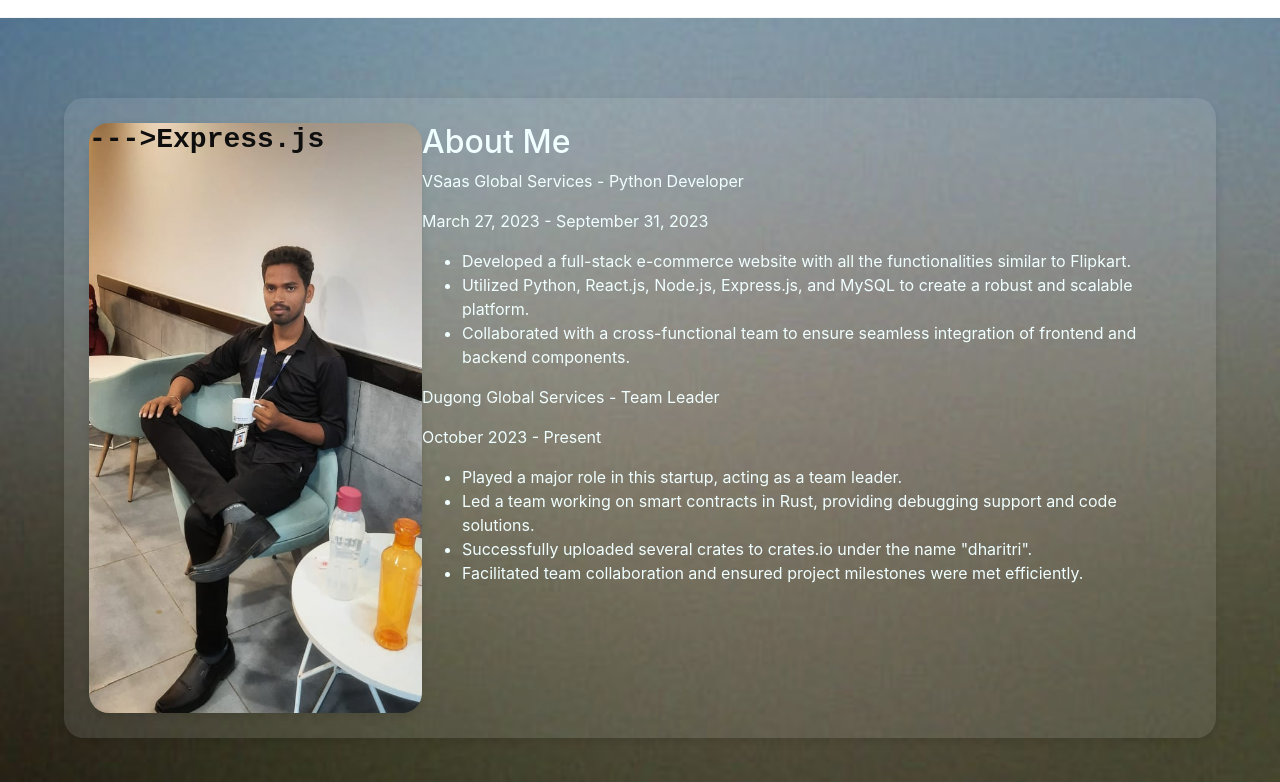
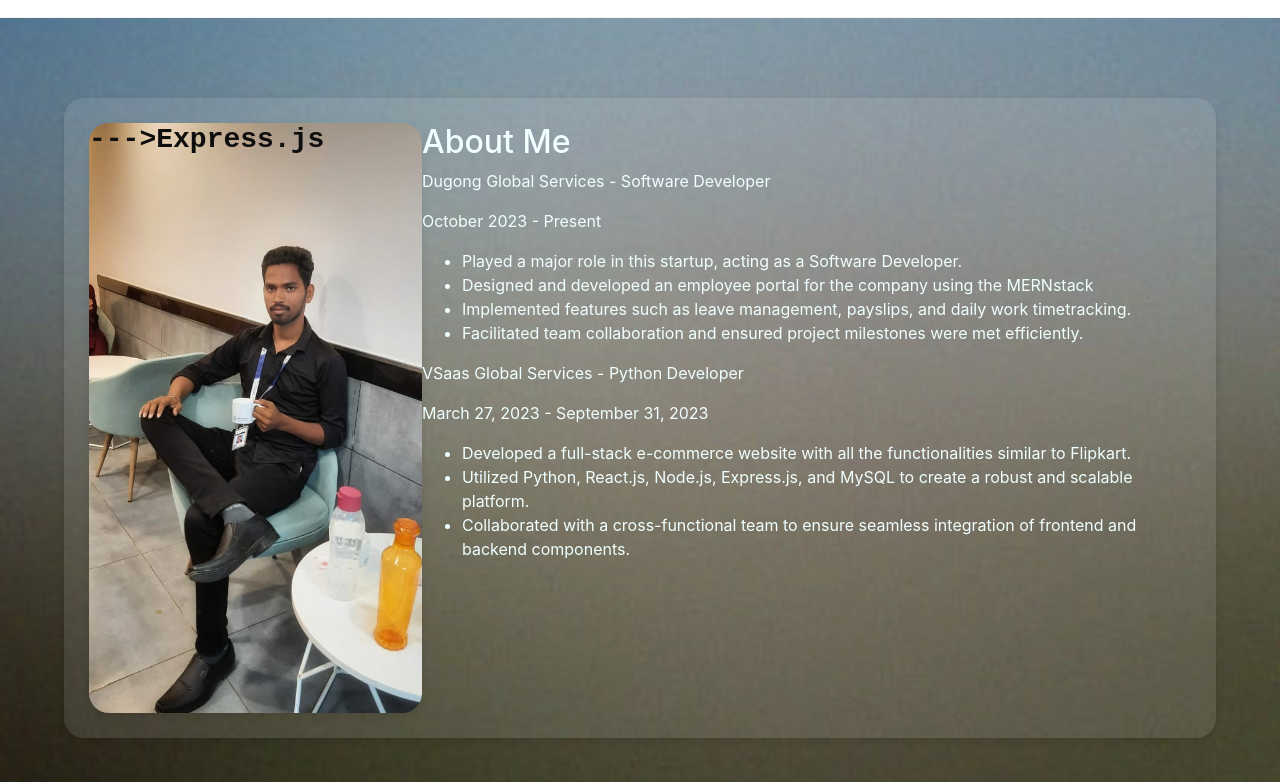
Before and after one commit to Battula-anil-app-could/my-protfolio, a React (Create React App) app: page / in a window 1280 px wide. Shown: the part 652-1434 px from the top of the page. Built offline with nearby package versions, Linux system fonts and the light colour scheme.

Commit message:
uapdeted to new

```diff
--- a/src/components/Aboutme/AboutMe.js
+++ b/src/components/Aboutme/AboutMe.js
@@ -6,6 +6,16 @@ export default function AboutMe() {
   const [currentExperience, setCurrentExperience] = useState(0);
   const experiences = [
     {
+      title: 'Dugong Global Services - Software Developer',
+      duration: 'October 2023 - Present',
+      description: [
+        'Played a major role in this startup, acting as a Software Developer.',
+        'Designed and developed an employee portal for the company using the MERNstack',
+        'Implemented features such as leave management, payslips, and daily work timetracking.',
+        'Facilitated team collaboration and ensured project milestones were met efficiently.'
+      ]
+    },
+    {
       title: 'VSaas Global Services - Python Developer',
       duration: 'March 27, 2023 - September 31, 2023',
       description: [
@@ -13,17 +23,8 @@ export default function AboutMe() {
         'Utilized Python, React.js, Node.js, Express.js, and MySQL to create a robust and scalable platform.',
         'Collaborated with a cross-functional team to ensure seamless integration of frontend and backend components.'
       ]
-    },
-    {
-      title: 'Dugong Global Services - Team Leader',
-      duration: 'October 2023 - Present',
-      description: [
-        'Played a major role in this startup, acting as a team leader.',
-        'Led a team working on smart contracts in Rust, providing debugging support and code solutions.',
-        'Successfully uploaded several crates to crates.io under the name "dharitri".',
-        'Facilitated team collaboration and ensured project milestones were met efficiently.'
-      ]
     }
+
   ];
 
   useEffect(() => {
```
Also changed, not shown: 1 other file (tests, documents, lock files or other folders).
